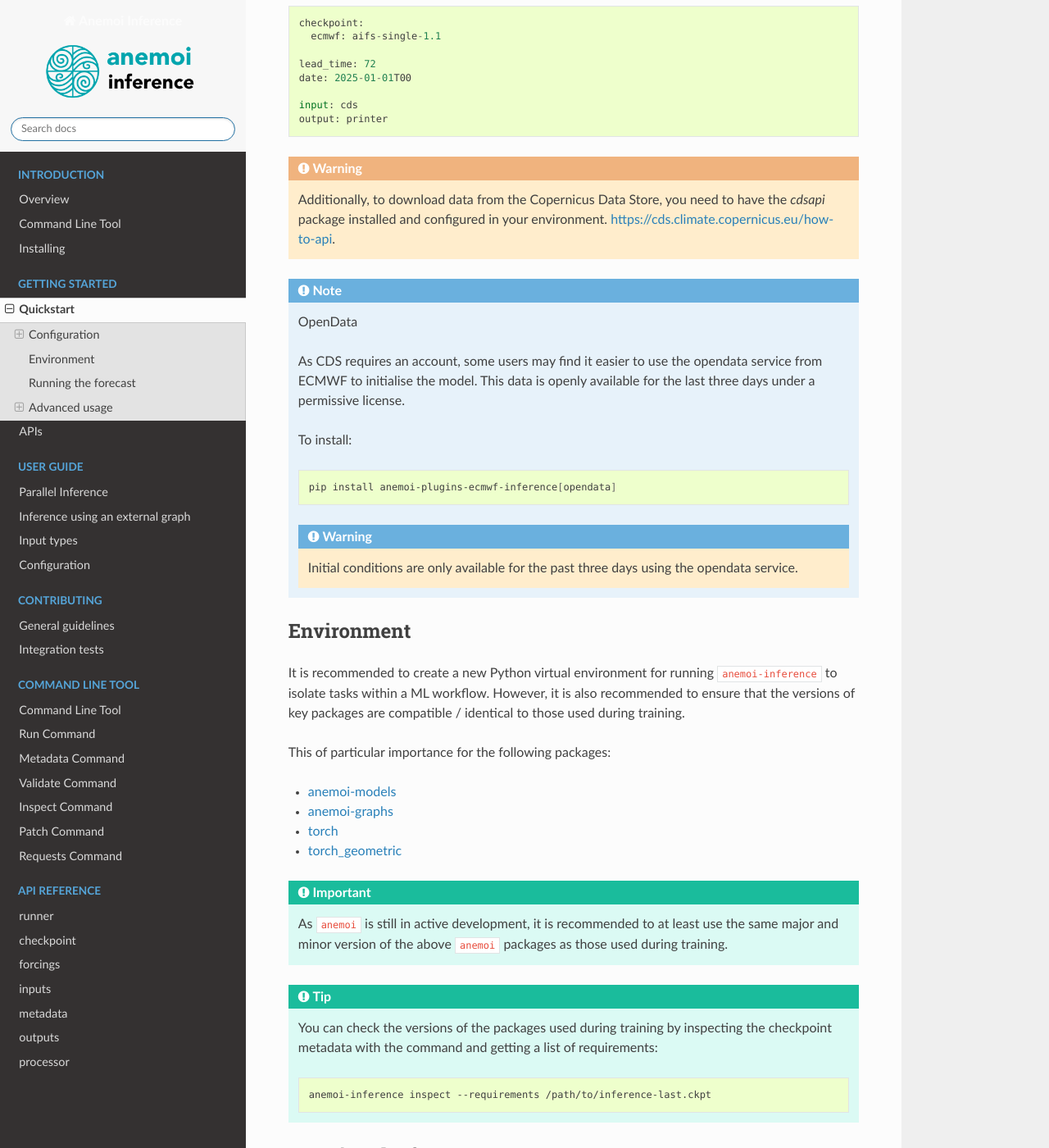
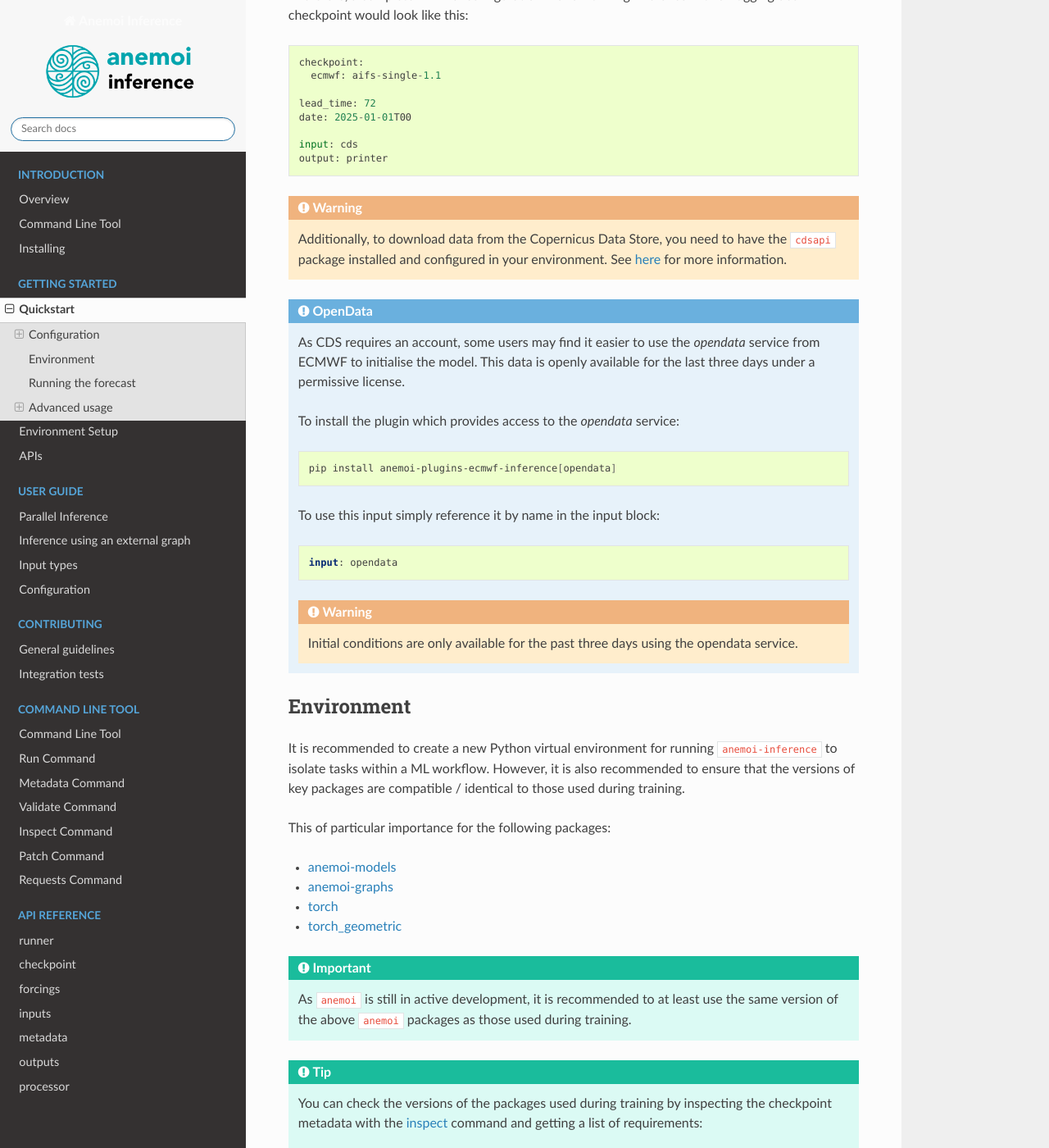
Before and after one commit to ecmwf/anemoi-inference, a Sphinx documentation site: the page built from docs/usage/quickstart.rst, in a window 1280 px wide and 1400 px high, scrolled down 1644 px. Shown: the whole window at 82% size. Built offline with Sphinx 7.4.7 and the Read the Docs theme 3.1.0, drawn with Linux system fonts in a browser that asks for light colours; pages that are not in the unit, such as notebooks, are missing from menus; the version number could not be read and is left out; some of the changed text lies outside the part shown.

Commit message:
Add extra refs

```diff
--- a/docs/index.rst
+++ b/docs/index.rst
@@ -110,6 +110,7 @@ Get more information in the :ref:`installing <installing>` section.
    :caption: Getting Started
 
    usage/quickstart
+   usage/environment
    usage/apis/introduction
 
 .. toctree::
--- a/docs/usage/apis/introduction.rst
+++ b/docs/usage/apis/introduction.rst
@@ -8,9 +8,7 @@ anemoi-inference support theree differents APIs to generate a forecast:
 
 -  NumPy to NumPy API (see :ref:`api_level1`)
 -  Object oriented API (see :ref:`api_level2`)
-
-..
-   -  Command line API (see :ref:`api_level3`)
+-  Command line API (see :ref:`api_level3`)
 
 .. toctree::
    :maxdepth: 1
@@ -19,4 +17,4 @@ anemoi-inference support theree differents APIs to generate a forecast:
 
    level1
    level2
-   .. level3
+   level3
--- a/docs/usage/quickstart.rst
+++ b/docs/usage/quickstart.rst
@@ -39,15 +39,17 @@ Primarily, the configuration file should specify:
 For more details on the configuration options, please refer to the
 :ref:`configuration reference <config_introduction>` documentation.
 
-It is possible to run with a huggingface checkpoint directly by
-specifying the checkpoint as follows:
+It is possible to run with a checkpoint stored in huggingface directly
+by specifying the checkpoint as follows:
 
 .. literalinclude:: yaml/quickstart2.yaml
    :language: yaml
 
 .. warning::
 
-   This requires `huggingface_hub` to be installed in your environment.
+   To use huggingface stored models requires `huggingface_hub
+   <https://github.com/huggingface/huggingface_hub>`_ to be installed in
+   your environment.
 
    .. code:: bash
 
@@ -64,22 +66,29 @@ with a huggingface checkpoint would look like this:
 .. warning::
 
    Additionally, to download data from the Copernicus Data Store, you
-   need to have the `cdsapi` package installed and configured in your
-   environment. https://cds.climate.copernicus.eu/how-to-api.
+   need to have the ``cdsapi`` package installed and configured in your
+   environment. See `here
+   <https://cds.climate.copernicus.eu/how-to-api>`_ for more
+   information.
 
-.. note::
-
-   OpenData
+.. admonition:: OpenData
 
    As CDS requires an account, some users may find it easier to use the
-   opendata service from ECMWF to initialise the model. This data is
+   `opendata` service from ECMWF to initialise the model. This data is
    openly available for the last three days under a permissive license.
 
-   To install:
+   To install the plugin which provides access to the `opendata`
+   service:
 
    .. code:: bash
 
       pip install anemoi-plugins-ecmwf-inference[opendata]
+
+   To use this input simply reference it by name in the input block:
+
+   .. code:: yaml
+
+      input: opendata
 
    .. warning::
 
@@ -107,14 +116,14 @@ This of particular importance for the following packages:
 .. important::
 
    As ``anemoi`` is still in active development, it is recommended to at
-   least use the same major and minor version of the above ``anemoi``
-   packages as those used during training.
+   least use the same version of the above ``anemoi`` packages as those
+   used during training.
 
 .. tip::
 
    You can check the versions of the packages used during training by
-   inspecting the checkpoint metadata with the command and getting a
-   list of requirements:
+   inspecting the checkpoint metadata with the :ref:`inspect
+   <inspect-command>` command and getting a list of requirements:
 
    .. code:: bash
 
@@ -127,7 +136,9 @@ This of particular importance for the following packages:
 Now, once you have your configuration file ready, and your environment
 is set up, it is time to run the forecast!
 
-You can run the inference using the command line tool as follows:
+You can run the inference using the :ref:`run <run-command>` command
+line tool as follows, which more information can be found at
+:ref:`api_level3`
 
 .. code:: bash
 
--- a/docs/usage/yaml/quickstart2.yaml
+++ b/docs/usage/yaml/quickstart2.yaml
@@ -1,3 +1,3 @@
 # Huggingface model checkpoint
-checkpoint: # organisation:reponame
+checkpoint: # organisation: reponame
   ecmwf: aifs-single-1.1
```
Also changed, not shown: other parts of docs/usage/quickstart.rst (+1 -0 lines), docs/usage/environment.rst (+7 -7 lines).
